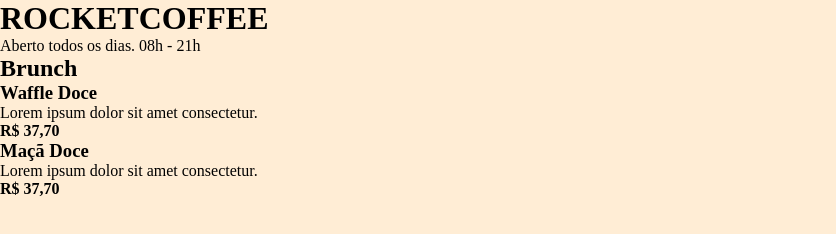
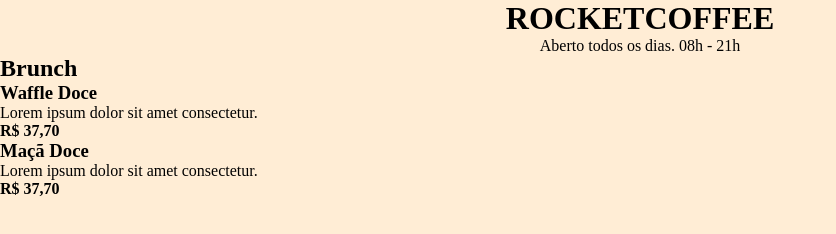
Before and after one commit to walterowisk/maratona-explorer-3.0, a plain HTML site: page index.html in a window 1280 px wide. Shown: the whole page, without its empty margins (0-836 px from the left). Drawn offline with Linux system fonts and the light colour scheme.

Commit message:
:construction: add style to header

```diff
--- a/style.css
+++ b/style.css
@@ -10,3 +10,9 @@
 ul {
     list-style: none;
 }
+
+header {
+    max-width: 300px;
+    margin: 0 auto;
+    text-align: center;
+}
```
